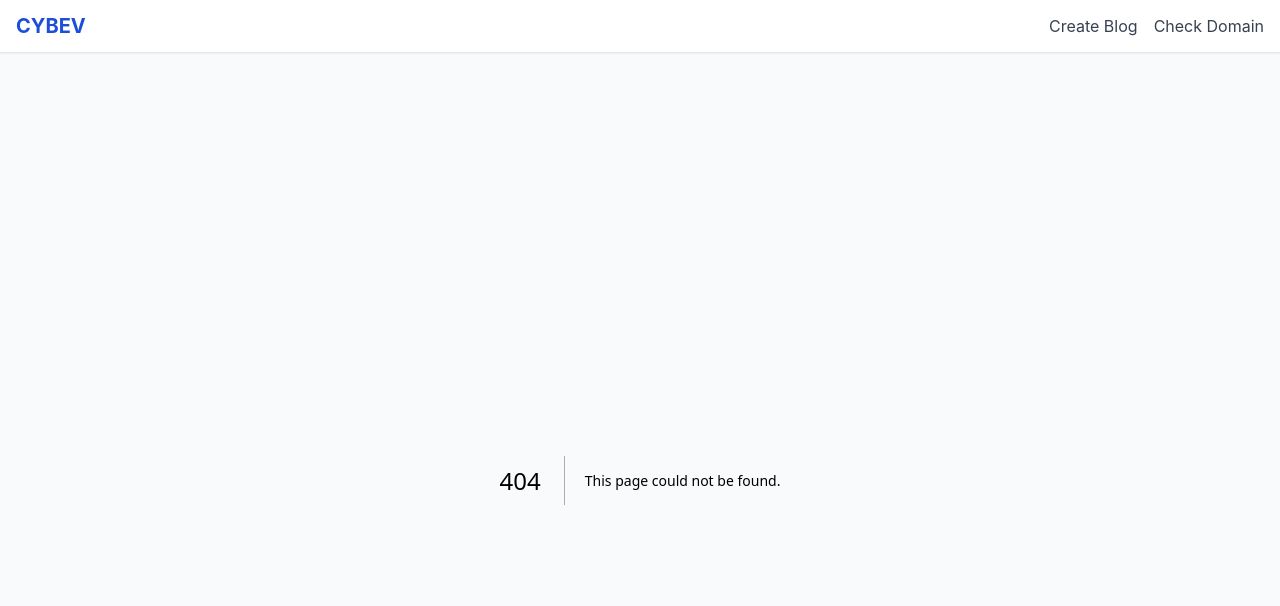
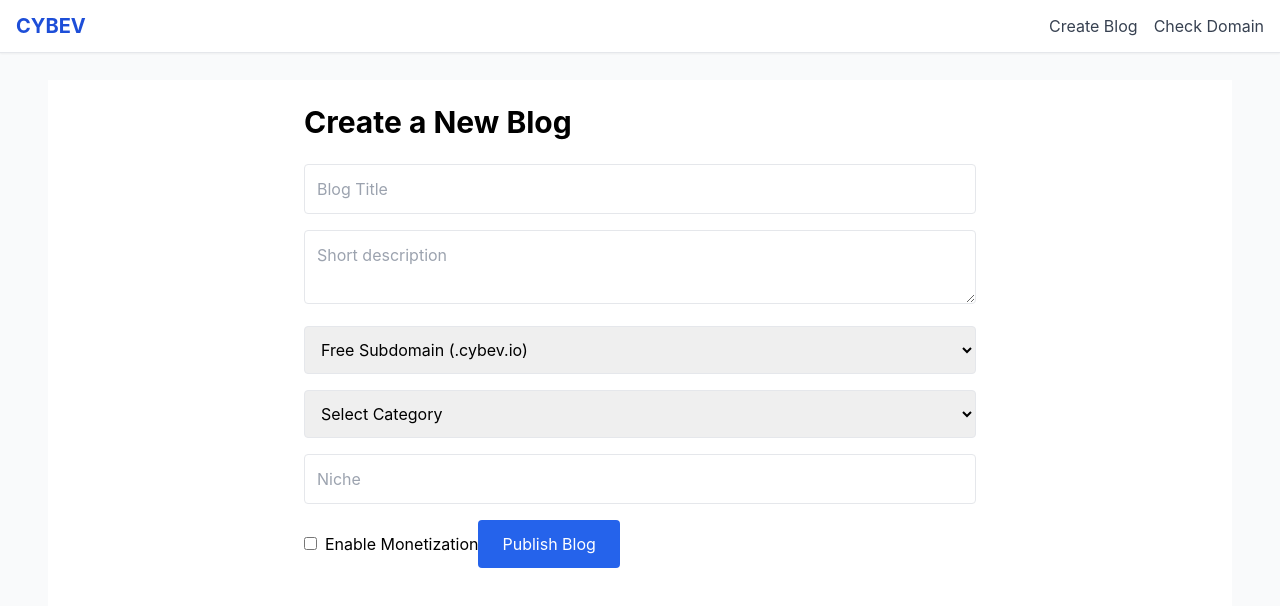
Before and after one commit to cybev1/cybev-frontend, a Next.js app: page /studio/create in a window 1280 px wide. Before the commit this address had no page. Shown: the top 606 px of the page. Built offline with nearby package versions, Linux system fonts and the light colour scheme.

Commit message:
Add files via upload

```diff
--- /dev/null
+++ b/pages/studio/create.jsx
@@ -0,0 +1,83 @@
+import { useState } from 'react';
+import { useRouter } from 'next/router';
+
+export default function CreateBlogPage() {
+  const router = useRouter();
+  const [form, setForm] = useState({
+    title: '',
+    description: '',
+    domainType: 'subdomain',
+    category: '',
+    niche: '',
+    monetize: false,
+  });
+  const [submitting, setSubmitting] = useState(false);
+
+  const handleChange = (e) => {
+    const { name, value, type, checked } = e.target;
+    setForm((prev) => ({
+      ...prev,
+      [name]: type === 'checkbox' ? checked : value,
+    }));
+  };
+
+  const handleSubmit = async (e) => {
+    e.preventDefault();
+    setSubmitting(true);
+    try {
+      const res = await fetch('/api/blog/publish', {
+        method: 'POST',
+        headers: { 'Content-Type': 'application/json' },
+        body: JSON.stringify(form),
+      });
+      const result = await res.json();
+      if (result.success) {
+        alert('Blog published!');
+        router.push('/studio/blogs');
+      } else {
+        alert(result.message || 'Failed to publish blog');
+      }
+    } catch (err) {
+      alert('Error submitting form');
+    } finally {
+      setSubmitting(false);
+    }
+  };
+
+  return (
+    <div className="min-h-screen bg-white text-black p-6">
+      <div className="max-w-2xl mx-auto">
+        <h1 className="text-3xl font-bold mb-6">Create a New Blog</h1>
+        <form onSubmit={handleSubmit} className="space-y-4">
+          <input type="text" name="title" placeholder="Blog Title" value={form.title} onChange={handleChange} className="w-full border p-3 rounded" required />
+          <textarea name="description" placeholder="Short description" value={form.description} onChange={handleChange} className="w-full border p-3 rounded" required />
+
+          <select name="domainType" value={form.domainType} onChange={handleChange} className="w-full border p-3 rounded">
+            <option value="subdomain">Free Subdomain (.cybev.io)</option>
+            <option value="existingDomain">Use Existing Domain</option>
+            <option value="newDomain">Register New Domain</option>
+          </select>
+
+          <select name="category" value={form.category} onChange={handleChange} className="w-full border p-3 rounded">
+            <option value="">Select Category</option>
+            <option value="Christianity">Christianity</option>
+            <option value="Tech">Tech</option>
+            <option value="Health">Health</option>
+            <option value="Lifestyle">Lifestyle</option>
+          </select>
+
+          <input type="text" name="niche" placeholder="Niche" value={form.niche} onChange={handleChange} className="w-full border p-3 rounded" />
+
+          <label className="inline-flex items-center space-x-2">
+            <input type="checkbox" name="monetize" checked={form.monetize} onChange={handleChange} />
+            <span>Enable Monetization</span>
+          </label>
+
+          <button type="submit" disabled={submitting} className="bg-blue-600 text-white px-6 py-3 rounded hover:bg-blue-700">
+            {submitting ? 'Publishing...' : 'Publish Blog'}
+          </button>
+        </form>
+      </div>
+    </div>
+  );
+}
```
